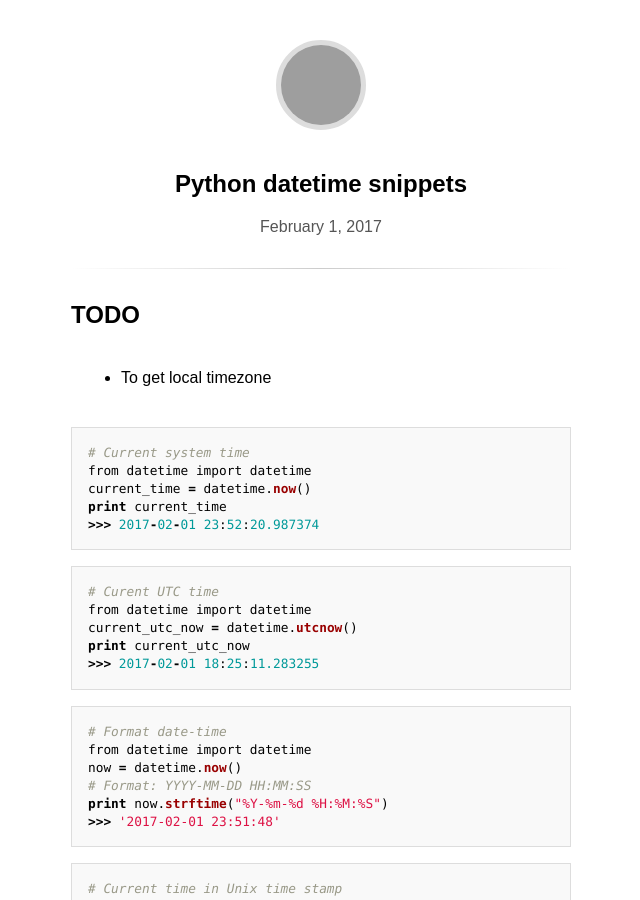
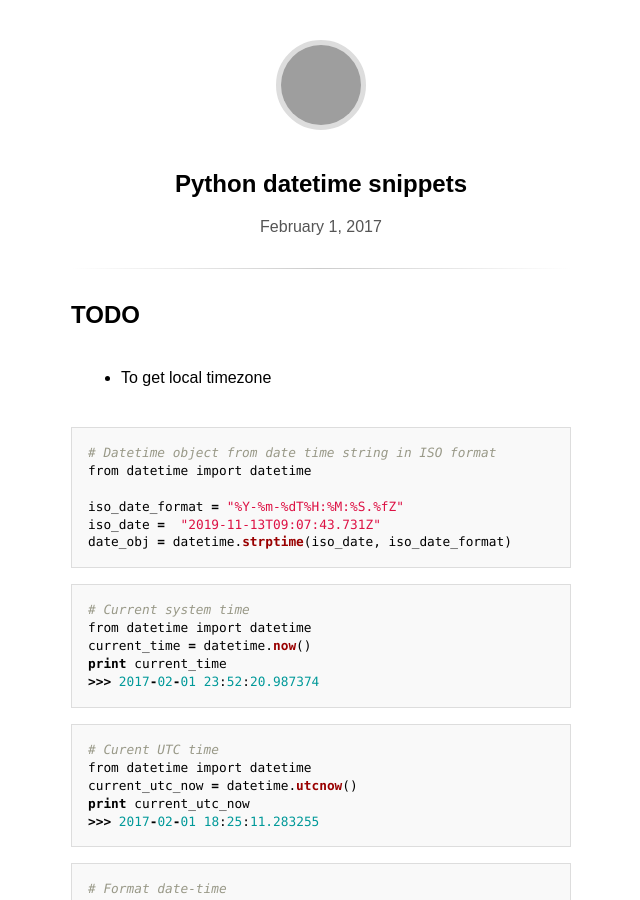
Before and after one commit to goutham2027/pythonforhumans, a Jekyll site: the page built from _posts/2017-02-01-python-datetime.md, in a window 1280 px wide and 900 px high, cut to the strip 0-900 px from the top of the window. Shown: the whole strip, without its empty margins (319-959 px from the left). Built offline with Jekyll 4.4.1, drawn with Linux system fonts in a browser that asks for light colours; some web fonts are replaced; grey boxes are pictures that could not be loaded.

Commit message:
update python-datetime.md

```diff
--- a/_posts/2017-02-01-python-datetime.md
+++ b/_posts/2017-02-01-python-datetime.md
@@ -5,6 +5,15 @@ tags: [code, python]
 
 # TODO
 * To get local timezone
+
+{% highlight python %}
+# Datetime object from date time string in ISO format
+from datetime import datetime
+
+iso_date_format = "%Y-%m-%dT%H:%M:%S.%fZ"
+iso_date =  "2019-11-13T09:07:43.731Z"
+date_obj = datetime.strptime(iso_date, iso_date_format)
+{% endhighlight %}
 
 {% highlight python %}
 # Current system time
```
